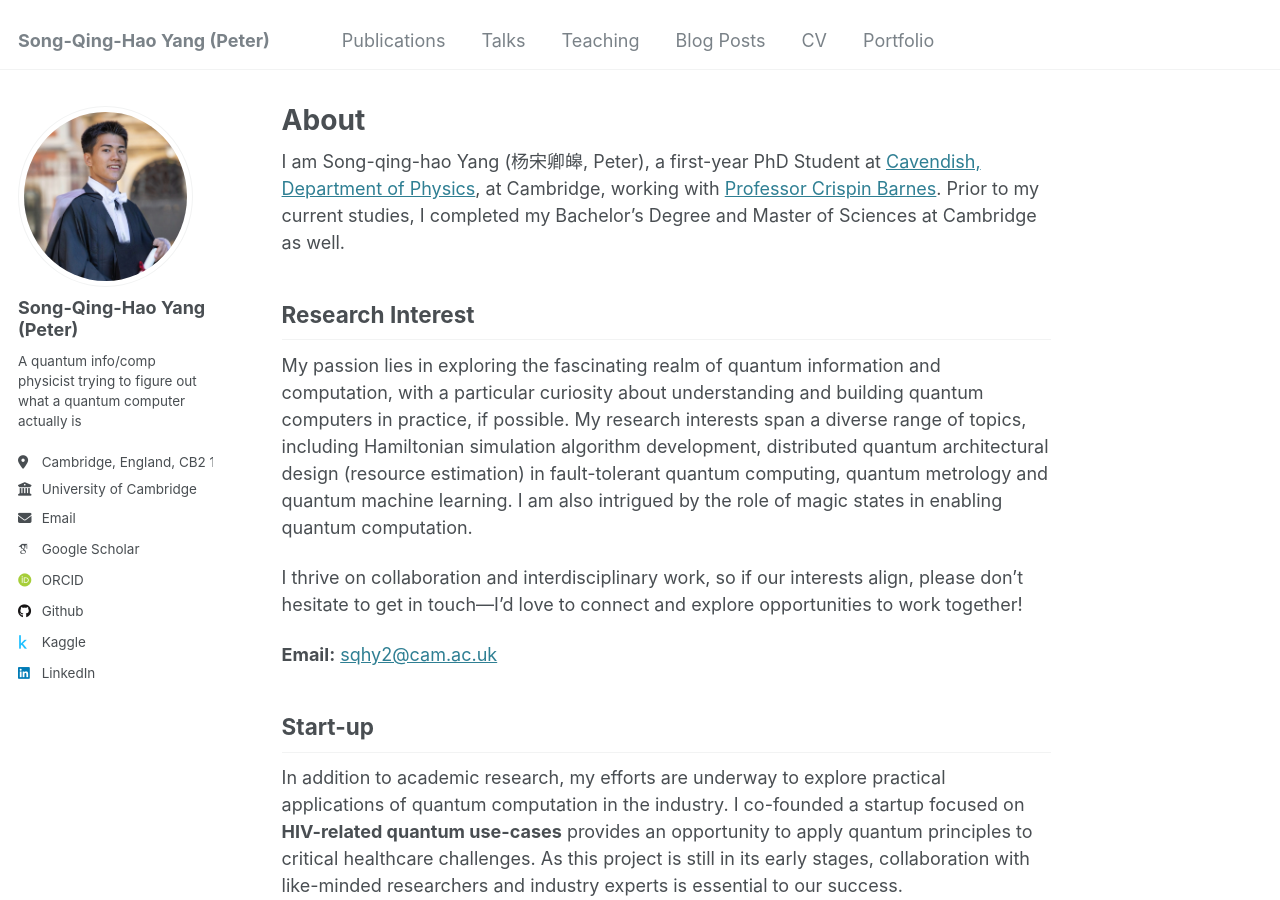
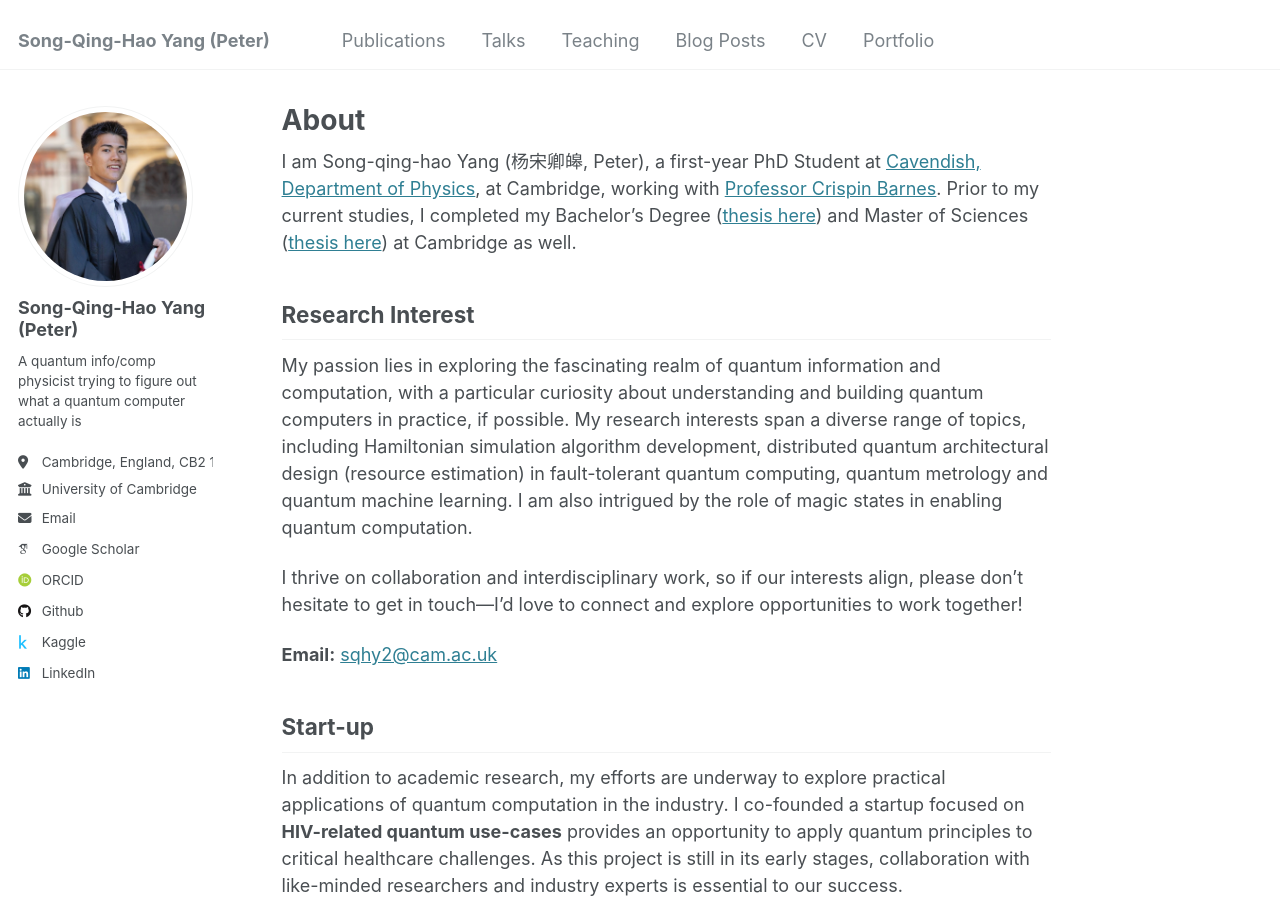
Before and after one commit to SongQingHao-Yang/SongQingHao-Yang.github.io, a Jekyll site: the page built from _pages/about.md, in a window 1280 px wide and 900 px high. Built offline with Jekyll 4.4.1, drawn with Linux system fonts in a browser that asks for light colours; some web fonts are replaced.

Commit message:
Update about.md

```diff
--- a/_pages/about.md
+++ b/_pages/about.md
@@ -8,7 +8,7 @@ redirect_from:
 ---
 
 
-I am Song-qing-hao Yang (杨宋卿皞, Peter), a first-year PhD Student at [Cavendish, Department of Physics](https://www.phy.cam.ac.uk/), at Cambridge, working with [Professor Crispin Barnes](https://www.phy.cam.ac.uk/directory/barnesc). Prior to my current studies, I completed my Bachelor's Degree and Master of Sciences at Cambridge as well.
+I am Song-qing-hao Yang (杨宋卿皞, Peter), a first-year PhD Student at [Cavendish, Department of Physics](https://www.phy.cam.ac.uk/), at Cambridge, working with [Professor Crispin Barnes](https://www.phy.cam.ac.uk/directory/barnesc). Prior to my current studies, I completed my Bachelor's Degree ([thesis here](https://songqinghao-yang.github.io/portfolio/2023-05-01-quantum-dot)) and Master of Sciences ([thesis here](https://songqinghao-yang.github.io/portfolio/2024-07-01-Quantum-Superresolution)) at Cambridge as well.
 
 ## Research Interest
 
```
